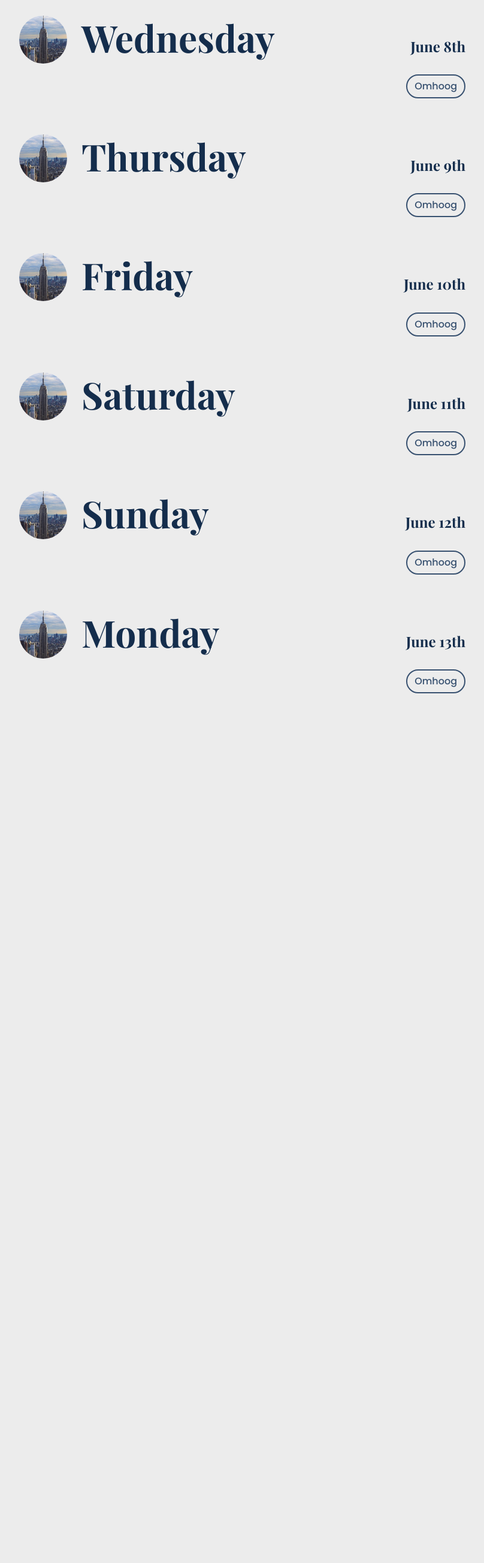
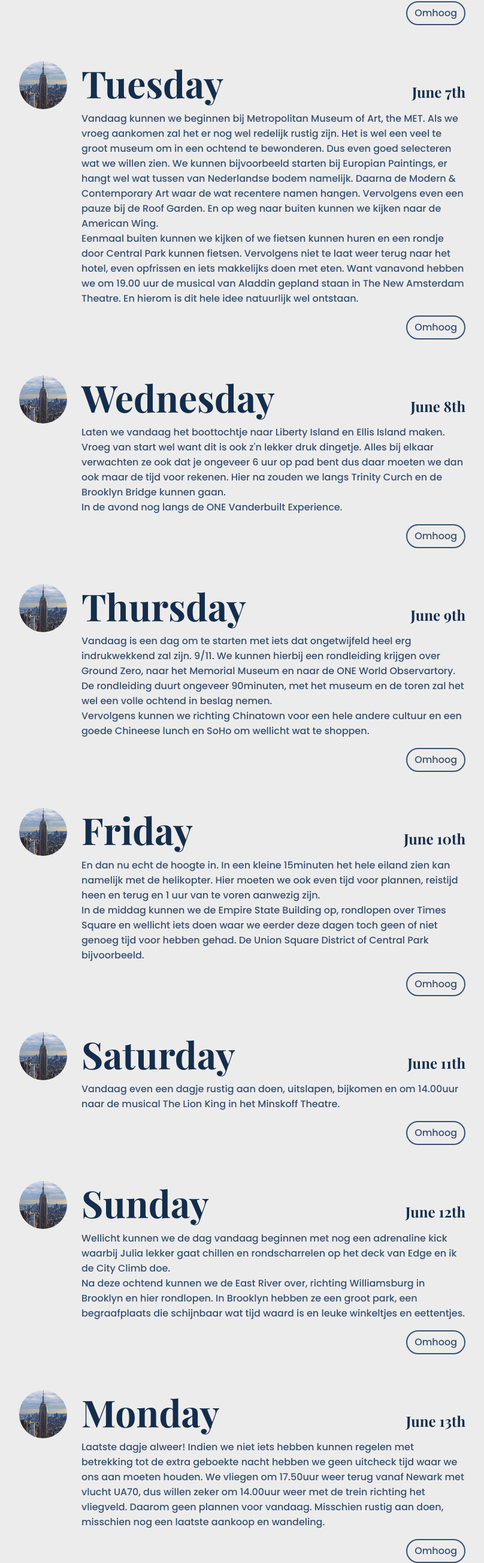
Before and after one commit to Inge-van/new-york-trip, a plain HTML site: page index.htm in a window 1280 px wide. Shown: the part 2171-4777 px from the top of the page at 60% size, without its empty margins (421-1229 px from the left). Before the commit the page ends 3327 px from the top, so only its background shows below. Drawn offline with nearby package versions, Linux system fonts and the light colour scheme.

Commit message:
Adding content

```diff
--- a/index.htm
+++ b/index.htm
@@ -4,21 +4,13 @@
     <meta charset="UTF-8" />
     <meta http-equiv="X-UA-Compatible" content="IE=edge" />
     <meta name="viewport" content="width=device-width, initial-scale=1.0" />
-    <meta
-      name="description"
-      content="Inge is a front-end developer based in the Netherlands. This is her webpage, go get to know her and check out her work"
-    />
+    <meta name="description" content="The itinerary for a trip to New York" />
     <link
       href="https://cdn.jsdelivr.net/npm/bootstrap@5.1.3/dist/css/bootstrap.min.css"
       rel="stylesheet"
       integrity="sha384-1BmE4kWBq78iYhFldvKuhfTAU6auU8tT94WrHftjDbrCEXSU1oBoqyl2QvZ6jIW3"
       crossorigin="anonymous"
     />
-    <script
-      src="https://cdn.jsdelivr.net/npm/bootstrap@5.1.3/dist/js/bootstrap.bundle.min.js"
-      integrity="sha384-ka7Sk0Gln4gmtz2MlQnikT1wXgYsOg+OMhuP+IlRH9sENBO0LRn5q+8nbTov4+1p"
-      crossorigin="anonymous"
-    ></script>
     <script
       src="https://kit.fontawesome.com/f18b81c7e7.js"
       crossorigin="anonymous"
@@ -165,6 +157,20 @@
             ons de leuke plekjes van New York laten zien en neemt ons mee naar
             Gansevoort Market Historic District, naar Little Island, een stukje
             van the High Line en Chelsea Market.
+            <br />
+            Als we na de tour nog in de Chelsea en West Village buurt zijn
+            kunnen we naar Washington Square park, naar Stonewall National
+            Monument of de Chelsea gallaries bekijken. Let wel, kans zit er in
+            dat een hoop ateliers dicht zijn op maandag. In de West Village en
+            Chelsea regio zitten als het goed is wel ook veel restaurantjes waar
+            we kunnen eten of in de avond nog een cocktail kunnen doen.
+            <br />
+            Mochten we wel sneller uitgekeken zijn kunnen we meer richting het
+            oosten van het eiland. Hier kunnen we naar Union Square en Union
+            Square Greenmarket, de Flatiron Building, Madison Square Park en de
+            Metropolitan Life Tower. Hier tegenover zit Eataly een Italiaanse
+            geïnspireerde foodhall. Daarna nog een cocktailtje om onze eerste
+            lange dag mee af te sluiten.
           </p>
           <a href="#up" class="btn float-end btn-branding-outline"> Omhoog</a>
         </div>
@@ -189,7 +195,24 @@
           <img src="" class="map-img" />
         </div>
         <div class="col-md-7">
-          <p class="day-content"></p>
+          <p class="day-content">
+            Vandaag kunnen we beginnen bij Metropolitan Museum of Art, the MET.
+            Als we vroeg aankomen zal het er nog wel redelijk rustig zijn. Het
+            is wel een veel te groot museum om in een ochtend te bewonderen. Dus
+            even goed selecteren wat we willen zien. We kunnen bijvoorbeeld
+            starten bij Europian Paintings, er hangt wel wat tussen van
+            Nederlandse bodem namelijk. Daarna de Modern & Contemporary Art waar
+            de wat recentere namen hangen. Vervolgens even een pauze bij de Roof
+            Garden. En op weg naar buiten kunnen we kijken naar de American
+            Wing.
+            <br />
+            Eenmaal buiten kunnen we kijken of we fietsen kunnen huren en een
+            rondje door Central Park kunnen fietsen. Vervolgens niet te laat
+            weer terug naar het hotel, even opfrissen en iets makkelijks doen
+            met eten. Want vanavond hebben we om 19.00 uur de musical van
+            Aladdin gepland staan in The New Amsterdam Theatre. En hierom is dit
+            hele idee natuurlijk wel ontstaan.
+          </p>
           <a href="#up" class="btn float-end btn-branding-outline"> Omhoog</a>
         </div>
       </div>
@@ -213,7 +236,15 @@
           <img src="" class="map-img" />
         </div>
         <div class="col-md-7">
-          <p class="day-content"></p>
+          <p class="day-content">
+            Laten we vandaag het boottochtje naar Liberty Island en Ellis Island
+            maken. Vroeg van start wel want dit is ook z'n lekker druk dingetje.
+            Alles bij elkaar verwachten ze ook dat je ongeveer 6 uur op pad bent
+            dus daar moeten we dan ook maar de tijd voor rekenen. Hier na zouden
+            we langs Trinity Curch en de Brooklyn Bridge kunnen gaan.
+            <br />
+            In de avond nog langs de ONE Vanderbuilt Experience.
+          </p>
           <a href="#up" class="btn float-end btn-branding-outline"> Omhoog</a>
         </div>
       </div>
@@ -237,7 +268,16 @@
           <img src="" class="map-img" />
         </div>
         <div class="col-md-7">
-          <p class="day-content"></p>
+          <p class="day-content">
+            Vandaag is een dag om te starten met iets dat ongetwijfeld heel erg
+            indrukwekkend zal zijn. 9/11. We kunnen hierbij een rondleiding
+            krijgen over Ground Zero, naar het Memorial Museum en naar de ONE
+            World Observartory. De rondleiding duurt ongeveer 90minuten, met het
+            museum en de toren zal het wel een volle ochtend in beslag nemen.
+            <br />
+            Vervolgens kunnen we richting Chinatown voor een hele andere cultuur
+            en een goede Chineese lunch en SoHo om wellicht wat te shoppen.
+          </p>
           <a href="#up" class="btn float-end btn-branding-outline"> Omhoog</a>
         </div>
       </div>
@@ -261,7 +301,17 @@
           <img src="" class="map-img" />
         </div>
         <div class="col-md-7">
-          <p class="day-content"></p>
+          <p class="day-content">
+            En dan nu echt de hoogte in. In een kleine 15minuten het hele eiland
+            zien kan namelijk met de helikopter. Hier moeten we ook even tijd
+            voor plannen, reistijd heen en terug en 1 uur van te voren aanwezig
+            zijn.
+            <br />
+            In de middag kunnen we de Empire State Building op, rondlopen over
+            Times Square en wellicht iets doen waar we eerder deze dagen toch
+            geen of niet genoeg tijd voor hebben gehad. De Union Square District
+            of Central Park bijvoorbeeld.
+          </p>
           <a href="#up" class="btn float-end btn-branding-outline"> Omhoog</a>
         </div>
       </div>
@@ -285,7 +335,10 @@
           <img src="" class="map-img" />
         </div>
         <div class="col-md-7">
-          <p class="day-content"></p>
+          <p class="day-content">
+            Vandaag even een dagje rustig aan doen, uitslapen, bijkomen en om
+            14.00uur naar de musical The Lion King in het Minskoff Theatre.
+          </p>
           <a href="#up" class="btn float-end btn-branding-outline"> Omhoog</a>
         </div>
       </div>
@@ -309,7 +362,16 @@
           <img src="" class="map-img" />
         </div>
         <div class="col-md-7">
-          <p class="day-content"></p>
+          <p class="day-content">
+            Wellicht kunnen we de dag vandaag beginnen met nog een adrenaline
+            kick waarbij Julia lekker gaat chillen en rondscharrelen op het deck
+            van Edge en ik de City Climb doe.
+            <br />
+            Na deze ochtend kunnen we de East River over, richting Williamsburg
+            in Brooklyn en hier rondlopen. In Brooklyn hebben ze een groot park,
+            een begraafplaats die schijnbaar wat tijd waard is en leuke
+            winkeltjes en eettentjes.
+          </p>
           <a href="#up" class="btn float-end btn-branding-outline"> Omhoog</a>
         </div>
       </div>
@@ -333,7 +395,15 @@
           <img src="" class="map-img" />
         </div>
         <div class="col-md-7">
-          <p class="day-content"></p>
+          <p class="day-content">
+            Laatste dagje alweer! Indien we niet iets hebben kunnen regelen met
+            betrekking tot de extra geboekte nacht hebben we geen uitcheck tijd
+            waar we ons aan moeten houden. We vliegen om 17.50uur weer terug
+            vanaf Newark met vlucht UA70, dus willen zeker om 14.00uur weer met
+            de trein richting het vliegveld. Daarom geen plannen voor vandaag.
+            Misschien rustig aan doen, misschien nog een laatste aankoop en
+            wandeling.
+          </p>
           <a href="#up" class="btn float-end btn-branding-outline"> Omhoog</a>
         </div>
       </div>
```
